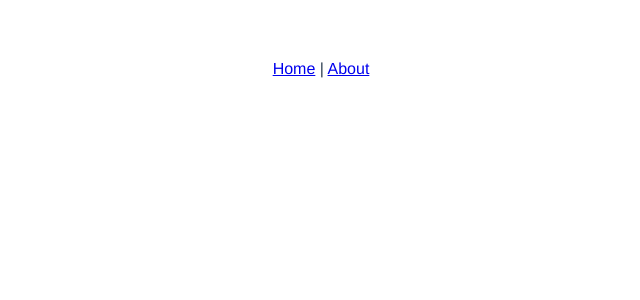
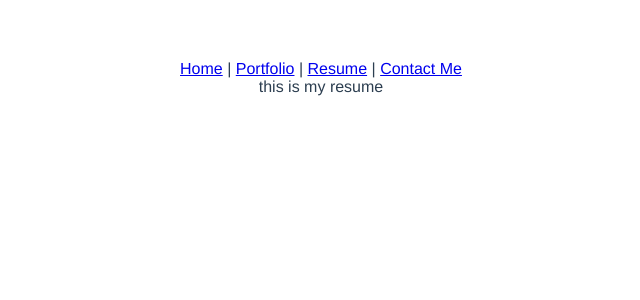
Before and after one commit to mcmalfaro140/myWebApp, a Vue app: page /#/resume in a window 1280 px wide. Shown: the top 300 px of the page, without its empty margins (319-959 px from the left). Built offline with nearby package versions, Linux system fonts and the light colour scheme.

Commit message:
routes created

```diff
--- a/public/index.html
+++ b/public/index.html
@@ -4,8 +4,7 @@
     <meta charset="utf-8">
     <meta http-equiv="X-UA-Compatible" content="IE=edge">
     <meta name="viewport" content="width=device-width,initial-scale=1.0">
-    <link rel="icon" href="<%= BASE_URL %>favicon.ico">
-    <title>myweb</title>
+    <title>Misael Corvera</title>
   </head>
   <body>
     <noscript>
--- a/src/App.vue
+++ b/src/App.vue
@@ -2,7 +2,10 @@
   <div id="app">
     <div id="nav">
       <router-link to="/">Home</router-link> |
-      <router-link to="/about">About</router-link>
+      <router-link to="/portfolio">Portfolio</router-link> |
+      <router-link to="/resume">Resume</router-link> |
+      <router-link to="/contact">Contact Me</router-link>
+
     </div>
     <router-view/>
   </div>
--- a/src/router.js
+++ b/src/router.js
@@ -1,6 +1,9 @@
 import Vue from 'vue'
 import Router from 'vue-router'
 import Home from './views/Home.vue'
+import Portfolio from './views/Portfolio.vue'
+import Resume from './views/Resume.vue'
+import Contact from './views/Contact.vue'
 
 Vue.use(Router)
 
@@ -12,12 +15,19 @@ export default new Router({
       component: Home
     },
     {
-      path: '/about',
-      name: 'about',
-      // route level code-splitting
-      // this generates a separate chunk (about.[hash].js) for this route
-      // which is lazy-loaded when the route is visited.
-      component: () => import(/* webpackChunkName: "about" */ './views/About.vue')
-    }
+      path: '/portfolio',
+      name: 'portfolio',
+      component: Portfolio
+    },
+    {
+      path: '/resume',
+      name: 'resume',
+      component: Resume
+    },
+    {
+      path: '/contact',
+      name: 'contact',
+      component: Contact
+    },
   ]
 })
--- a/src/views/About.vue
+++ /dev/null
@@ -1,5 +0,0 @@
-<template>
-  <div class="about">
-    <h1>This is an about page</h1>
-  </div>
-</template>
--- /dev/null
+++ b/src/views/Contact.vue
@@ -0,0 +1,5 @@
+<template>
+    <div>
+        here is where you can contact me
+    </div>
+</template>
--- /dev/null
+++ b/src/views/Portfolio.vue
@@ -0,0 +1,5 @@
+<template>
+<div>
+    Hello this is my portfolio
+</div>
+</template>
--- /dev/null
+++ b/src/views/Resume.vue
@@ -0,0 +1,5 @@
+<template>
+    <div>
+        this is my resume
+    </div>
+</template>
```
